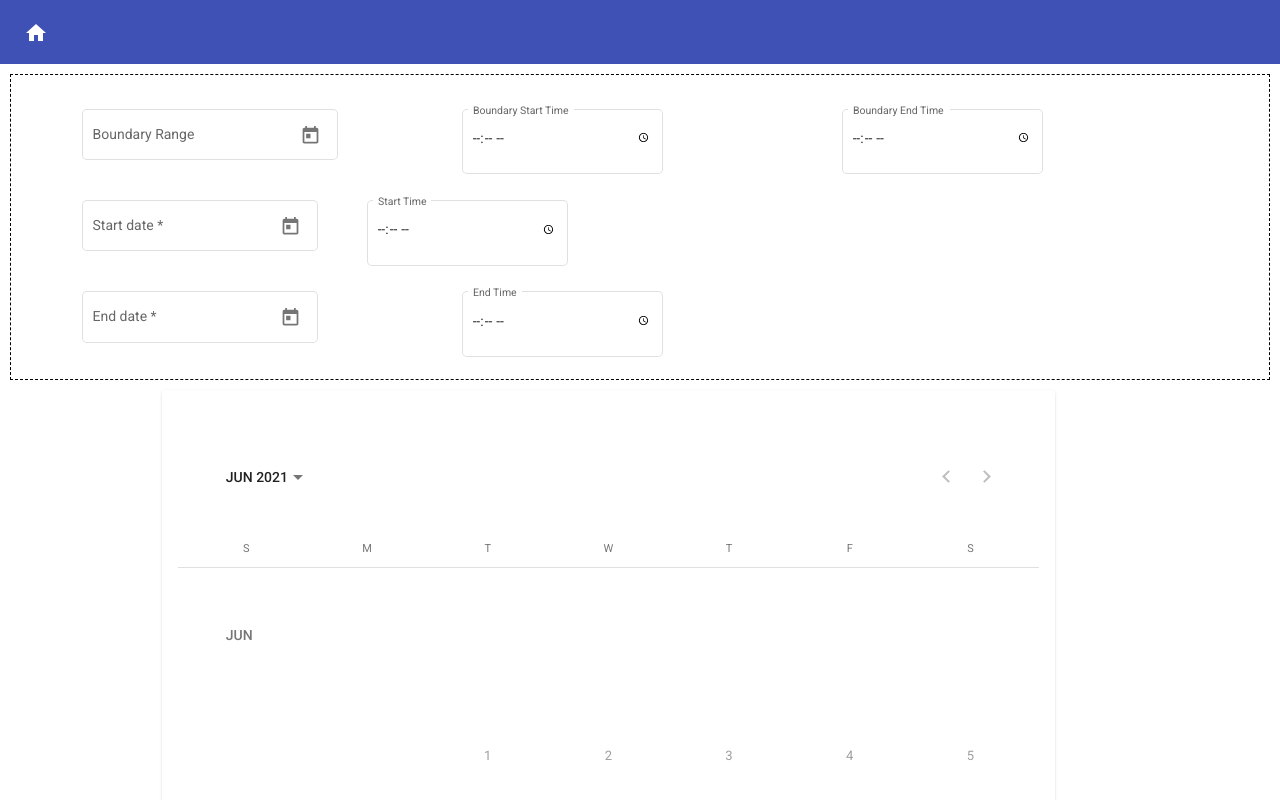
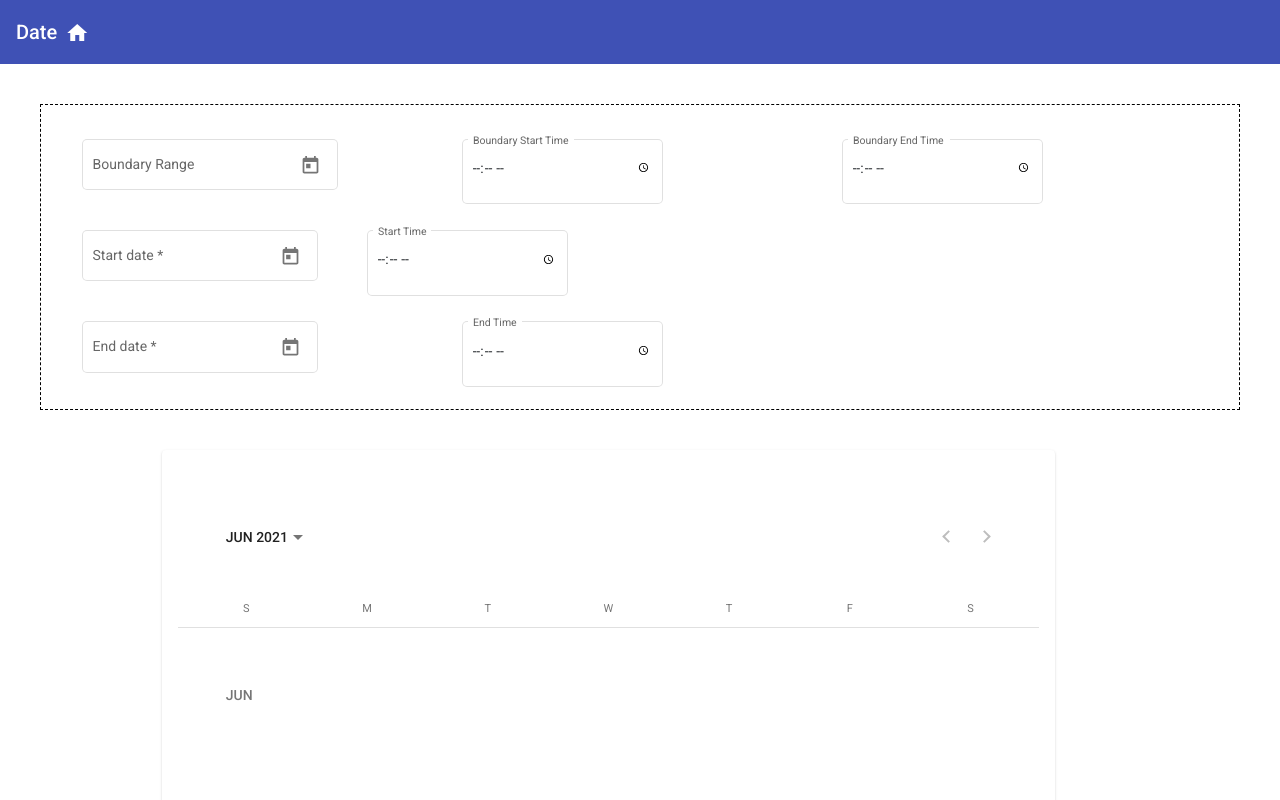
Before and after one commit to Web-Developm/calendar, an Angular app: page /calendar in a window 1280 px wide. Shown: the top 800 px of the page. Built offline with nearby package versions, Linux system fonts and the light colour scheme.

Commit message:
margin changed

```diff
--- a/src/app/app.component.html
+++ b/src/app/app.component.html
@@ -1,5 +1,6 @@
 <div class="jumbotron">
     <mat-toolbar color="primary">
+        <span>Date</span>
 
         <a routerLink="/calendar">
             <button mat-icon-button color="light">
--- a/src/app/calendar/calendar.component.css
+++ b/src/app/calendar/calendar.component.css
@@ -1,6 +1,6 @@
 .sample{
     border: 1px dashed black;
-    margin:10px;
+    margin:40px;
 }
 
 .demo-inline-calendar-card{
```
